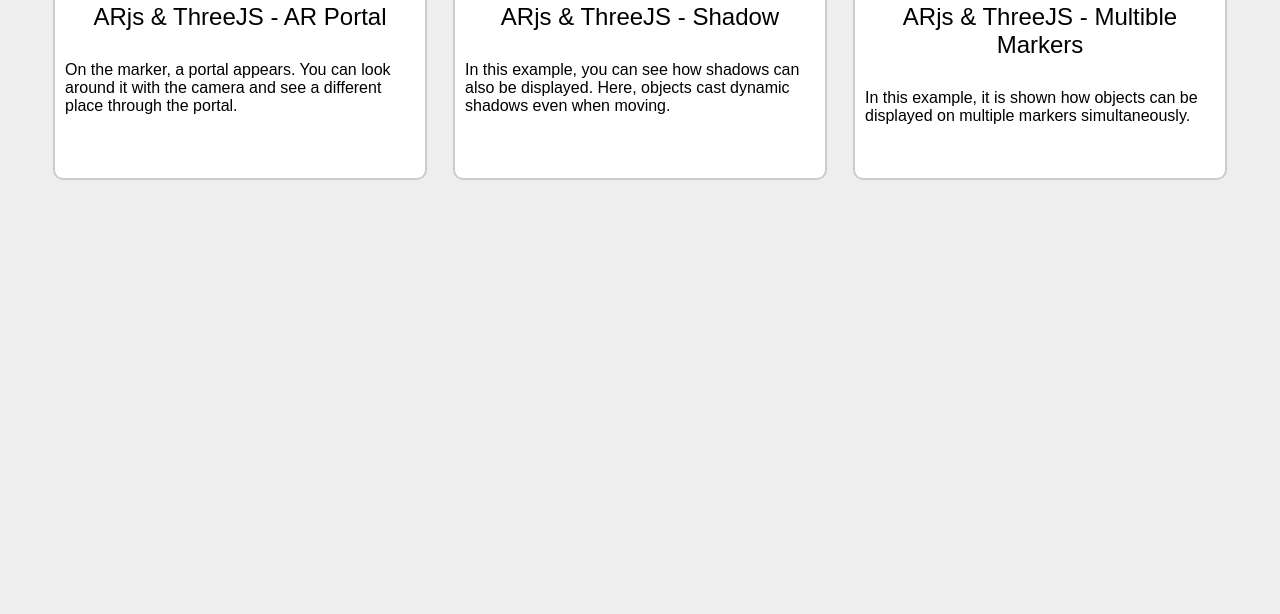
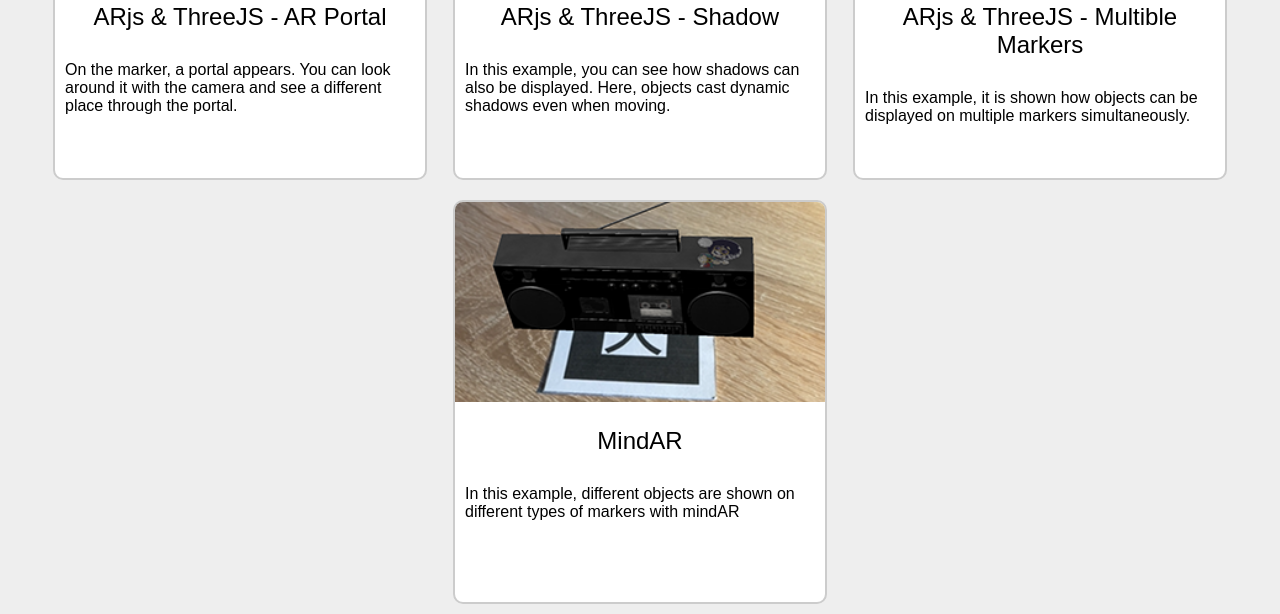
Before and after one commit to jonascholz99/WebAR, a plain HTML site: page index.html in a window 1280 px wide. Shown: the part 936-1550 px from the top of the page. Before the commit the page ends 1126 px from the top, so only its background shows below. Drawn offline with Linux system fonts and the light colour scheme.

Commit message:
change preview images and add mindAR example to index.html

```diff
--- a/index.html
+++ b/index.html
@@ -81,6 +81,15 @@
                 <div class="description">In this example, it is shown how objects can be displayed on multiple markers simultaneously.</div>
             </div>
         </a>
+
+        <!-- Example MindAR -->
+        <a href="mindar.html" class="fancy">
+            <img src="images/mindar.png" alt="MindAR">
+            <div class="content">
+                <div class="title">MindAR</div>
+                <div class="description">In this example, different objects are shown on different types of markers with mindAR</div>
+            </div>
+        </a>
     </div>
 </body>
 </html>
```
Also changed, not shown: images/arjs-image-tracking.png, images/arjs-threejs-marker-tracking.png, images/arjs-threejs-model.png, images/arjs-threejs-multible-objects.png, images/arjs-threejs-portal.png, images/arjs-threejs-shadow.png, images/mindar.png (added).
